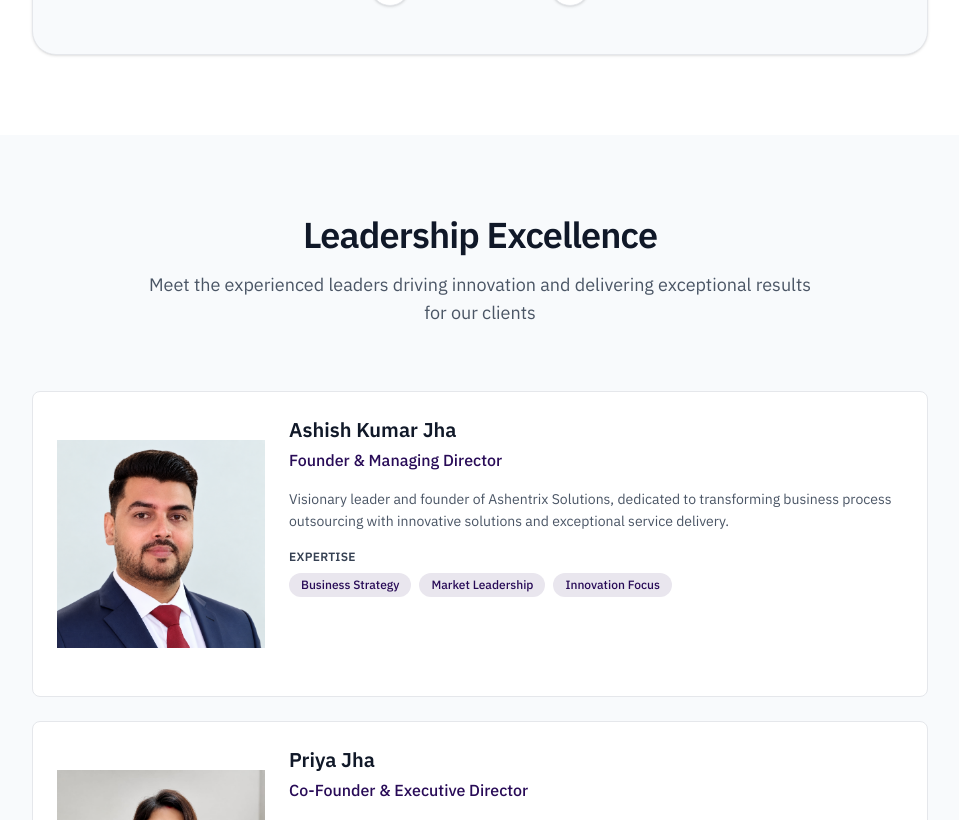
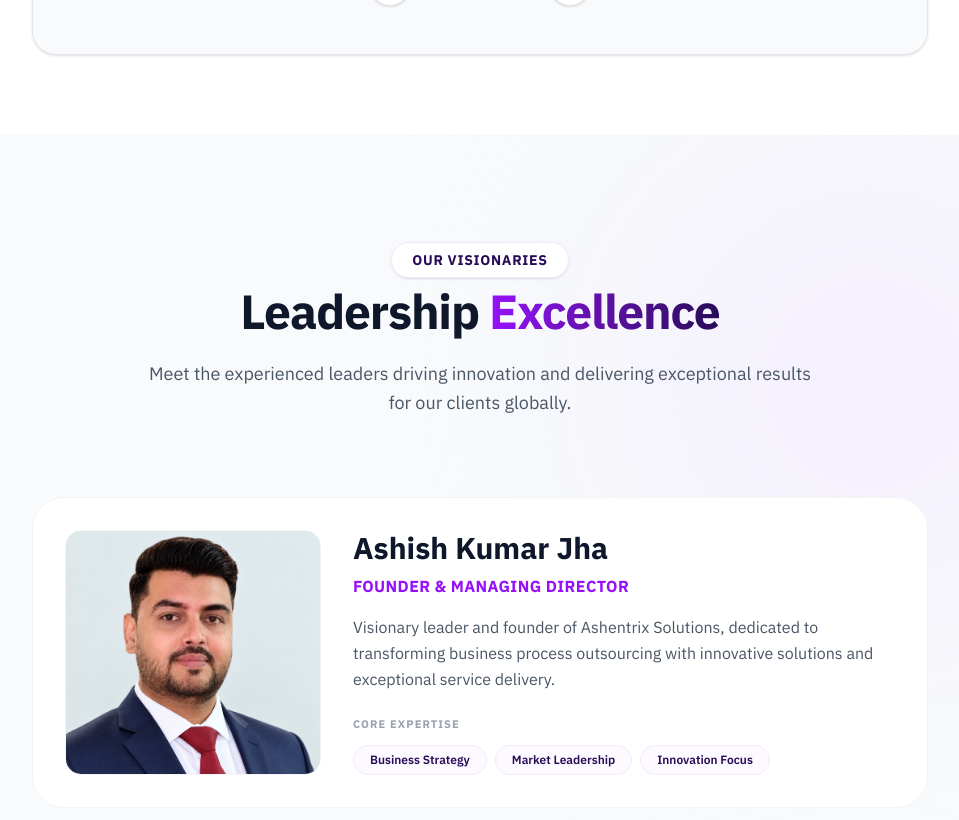
Before and after one commit to AshCodings/ashentrix-website, a Next.js app: page / in a window 1280 px wide. Shown: the part 11180-12000 px from the top of the page, without its empty margins (160-1119 px from the left). Built offline with nearby package versions, Linux system fonts and the light colour scheme.

Commit message:
Update LeadershipSection.tsx

```diff
--- a/components/LeadershipSection.tsx
+++ b/components/LeadershipSection.tsx
@@ -2,6 +2,7 @@
 
 import Image from "next/image";
 import Link from "next/link";
+import { motion, Variants } from "framer-motion";
 
 interface LeadershipMember {
   name: string;
@@ -35,55 +36,110 @@
     },
   ];
 
+  // Framer Motion Variants for Smooth Staggered Animations (Error-Free)
+  const containerVariants: Variants = {
+    hidden: { opacity: 0 },
+    visible: {
+      opacity: 1,
+      transition: {
+        staggerChildren: 0.2,
+      },
+    },
+  };
+
+  const itemVariants: Variants = {
+    hidden: { opacity: 0, y: 30 },
+    visible: {
+      opacity: 1,
+      y: 0,
+      transition: { duration: 0.6, ease: "easeOut" },
+    },
+  };
+
   return (
-    <section className="bg-[#F8FAFC] py-12 sm:py-16 lg:py-20">
-      <div className="max-w-7xl mx-auto px-4 sm:px-6 lg:px-8">
-        <div className="text-center mb-8 sm:mb-12 lg:mb-16">
-          <h2 className="text-2xl sm:text-3xl lg:text-4xl font-semibold text-gray-900 mb-3 sm:mb-4 tracking-tight">
-            Leadership Excellence
+    <section className="relative bg-[#F8FAFC] py-16 sm:py-20 lg:py-28 overflow-hidden">
+      {/* Subtle Background Glows */}
+      <div className="absolute top-0 right-0 w-[500px] h-[500px] bg-purple-100/50 blur-[120px] rounded-full pointer-events-none" />
+      <div className="absolute bottom-0 left-0 w-[400px] h-[400px] bg-blue-50/50 blur-[100px] rounded-full pointer-events-none" />
+
+      <div className="max-w-7xl mx-auto px-4 sm:px-6 lg:px-8 relative z-10">
+
+        {/* Animated Header */}
+        <motion.div
+          initial={{ opacity: 0, y: 30 }}
+          whileInView={{ opacity: 1, y: 0 }}
+          viewport={{ once: true, margin: "-50px" }}
+          transition={{ duration: 0.8, ease: "easeOut" }}
+          className="text-center mb-12 sm:mb-16 lg:mb-20"
+        >
+          <div className="inline-block mb-4">
+            <span className="text-xs sm:text-sm font-bold text-[#280b57] uppercase tracking-wider bg-white border border-purple-100 rounded-full px-5 py-2 shadow-sm">
+              Our Visionaries
+            </span>
+          </div>
+          <h2 className="text-3xl sm:text-4xl lg:text-5xl font-extrabold text-[#0F172A] mb-4 sm:mb-6 tracking-tight">
+            Leadership <span className="text-transparent bg-clip-text bg-gradient-to-r from-purple-600 to-[#280b57]">Excellence</span>
           </h2>
-          <p className="text-base sm:text-lg text-gray-600 max-w-2xl mx-auto px-4 sm:px-0">
+          <p className="text-base sm:text-lg text-gray-600 max-w-2xl mx-auto px-4 sm:px-0 leading-relaxed">
             Meet the experienced leaders driving innovation and delivering
-            exceptional results for our clients
+            exceptional results for our clients globally.
           </p>
-        </div>
+        </motion.div>
 
-        <div className="grid grid-cols-1 gap-4 sm:gap-6 max-w-4xl mx-auto">
+        {/* Animated Leaders List */}
+        <motion.div
+          variants={containerVariants}
+          initial="hidden"
+          whileInView="visible"
+          viewport={{ once: true, margin: "-50px" }}
+          className="grid grid-cols-1 gap-8 sm:gap-10 max-w-4xl mx-auto"
+        >
           {leaders.map((leader, index) => (
-            <div
+            <motion.div
               key={index}
-              className="bg-white rounded-lg overflow-hidden group hover:shadow-lg transition-all duration-300 border border-gray-200"
+              variants={itemVariants}
+              whileHover={{ y: -6 }}
+              className="bg-white rounded-[2rem] overflow-hidden group hover:shadow-[0_20px_50px_rgba(40,11,87,0.1)] transition-all duration-500 border border-gray-100 relative"
             >
-              <div className="flex flex-col sm:flex-row gap-4 sm:gap-6 p-4 sm:p-6">
-                <div className="relative w-full sm:w-48 lg:w-52 h-64 sm:h-64 shrink-0 mx-auto sm:mx-0">
+              {/* Decorative side accent */}
+              <div className="absolute left-0 top-0 bottom-0 w-1.5 bg-gradient-to-b from-[#280b57] to-purple-400 opacity-0 group-hover:opacity-100 transition-opacity duration-300"></div>
+
+              <div className="flex flex-col sm:flex-row gap-6 sm:gap-8 p-6 sm:p-8 items-center sm:items-stretch">
+
+                {/* Image Container */}
+                <div className="relative w-48 sm:w-56 lg:w-64 h-56 sm:h-auto shrink-0 mx-auto sm:mx-0 rounded-2xl overflow-hidden bg-gradient-to-br from-gray-50 to-purple-50/30 border border-gray-100">
                   <Image
                     src={leader.image}
                     alt={leader.name}
                     fill
-                    className="object-contain rounded-lg sm:rounded-none"
+                    className="object-contain sm:object-cover transform group-hover:scale-105 transition-transform duration-700 ease-out"
                   />
+                  {/* Subtle overlay on hover */}
+                  <div className="absolute inset-0 bg-[#280b57]/0 group-hover:bg-[#280b57]/5 transition-colors duration-500 pointer-events-none" />
                 </div>
 
-                <div className="flex-1 text-center sm:text-left">
-                  <h3 className="text-lg sm:text-xl font-semibold text-gray-900 mb-1 sm:mb-1">
+                {/* Content Container */}
+                <div className="flex-1 text-center sm:text-left flex flex-col justify-center">
+                  <h3 className="text-2xl sm:text-3xl font-bold text-[#0F172A] mb-2 group-hover:text-[#280b57] transition-colors duration-300">
                     {leader.name}
                   </h3>
-                  <p className="text-[#280b57] font-medium mb-3 sm:mb-4 text-sm sm:text-base">
+                  <p className="text-purple-600 font-bold mb-4 text-sm sm:text-base tracking-wide uppercase">
                     {leader.position}
                   </p>
-                  <p className="text-gray-600 text-sm mb-4 leading-relaxed">
+                  <p className="text-gray-600 text-sm sm:text-base mb-6 leading-relaxed flex-grow">
                     {leader.description}
                   </p>
 
-                  <div className="space-y-2">
-                    <p className="text-xs font-semibold text-gray-700 uppercase tracking-wide">
-                      Expertise
+                  {/* Expertise Pills */}
+                  <div className="space-y-3 mt-auto">
+                    <p className="text-[11px] font-bold text-gray-400 uppercase tracking-widest">
+                      Core Expertise
                     </p>
                     <div className="flex flex-wrap gap-2 justify-center sm:justify-start">
                       {leader.expertise.map((skill, skillIndex) => (
                         <span
                           key={skillIndex}
-                          className="px-2 sm:px-3 py-1 bg-[#280b57]/10 text-[#280b57] text-xs font-medium rounded-full"
+                          className="px-4 py-1.5 bg-purple-50/50 border border-purple-100 text-[#280b57] text-xs font-semibold rounded-full group-hover:bg-purple-50 transition-colors duration-300"
                         >
                           {skill}
                         </span>
@@ -92,21 +148,32 @@
                   </div>
                 </div>
               </div>
-            </div>
+            </motion.div>
           ))}
-        </div>
+        </motion.div>
 
-        <div className="text-center mt-8 sm:mt-10 lg:mt-12">
-          <p className="text-gray-600 mb-4 sm:mb-6 text-sm sm:text-base px-4 sm:px-0">
+        {/* Animated Bottom CTA */}
+        <motion.div
+          initial={{ opacity: 0, y: 20 }}
+          whileInView={{ opacity: 1, y: 0 }}
+          viewport={{ once: true }}
+          transition={{ duration: 0.8, delay: 0.4 }}
+          className="text-center mt-12 sm:mt-16 lg:mt-20"
+        >
+          <p className="text-gray-600 mb-6 sm:mb-8 text-base sm:text-lg px-4 sm:px-0">
             Join our team of industry experts and shape the future of business
-            operations
+            operations.
           </p>
           <Link href="/career-opportunities">
-            <button className="bg-[#280b57] text-white px-6 sm:px-8 py-3 text-sm sm:text-base font-semibold hover:bg-[#280b57]/90 transition-colors rounded-lg">
+            <button className="bg-[#280b57] text-white px-8 sm:px-10 py-4 text-sm sm:text-base font-bold hover:bg-purple-900 shadow-lg shadow-purple-900/20 hover:shadow-xl hover:shadow-purple-900/30 hover:-translate-y-1 transition-all duration-300 rounded-full inline-flex items-center gap-2">
               View Career Opportunities
+              <svg className="w-4 h-4 ml-1" fill="none" stroke="currentColor" viewBox="0 0 24 24">
+                <path strokeLinecap="round" strokeLinejoin="round" strokeWidth={2} d="M17 8l4 4m0 0l-4 4m4-4H3" />
+              </svg>
             </button>
           </Link>
-        </div>
+        </motion.div>
+
       </div>
     </section>
   );
```
